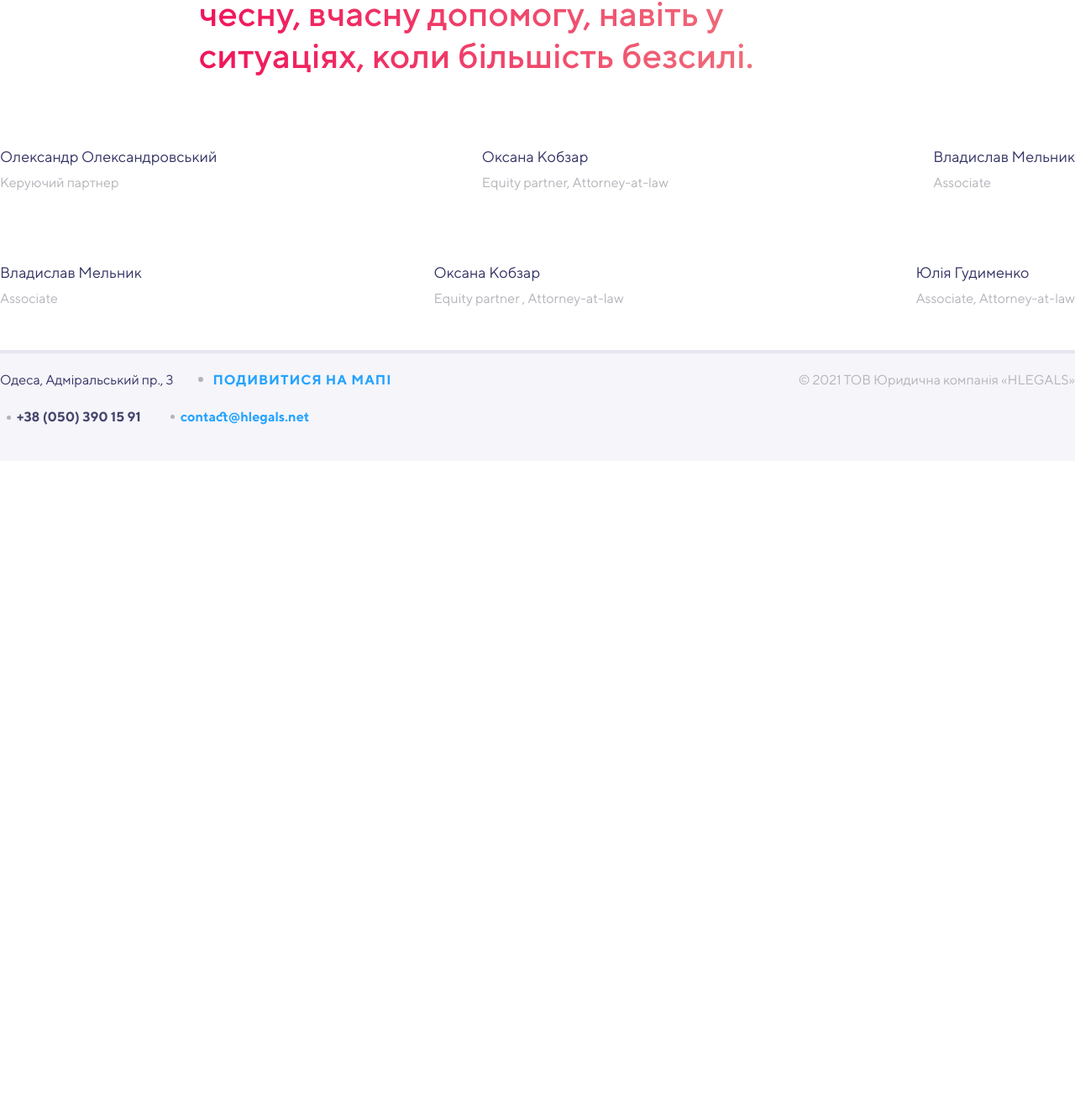
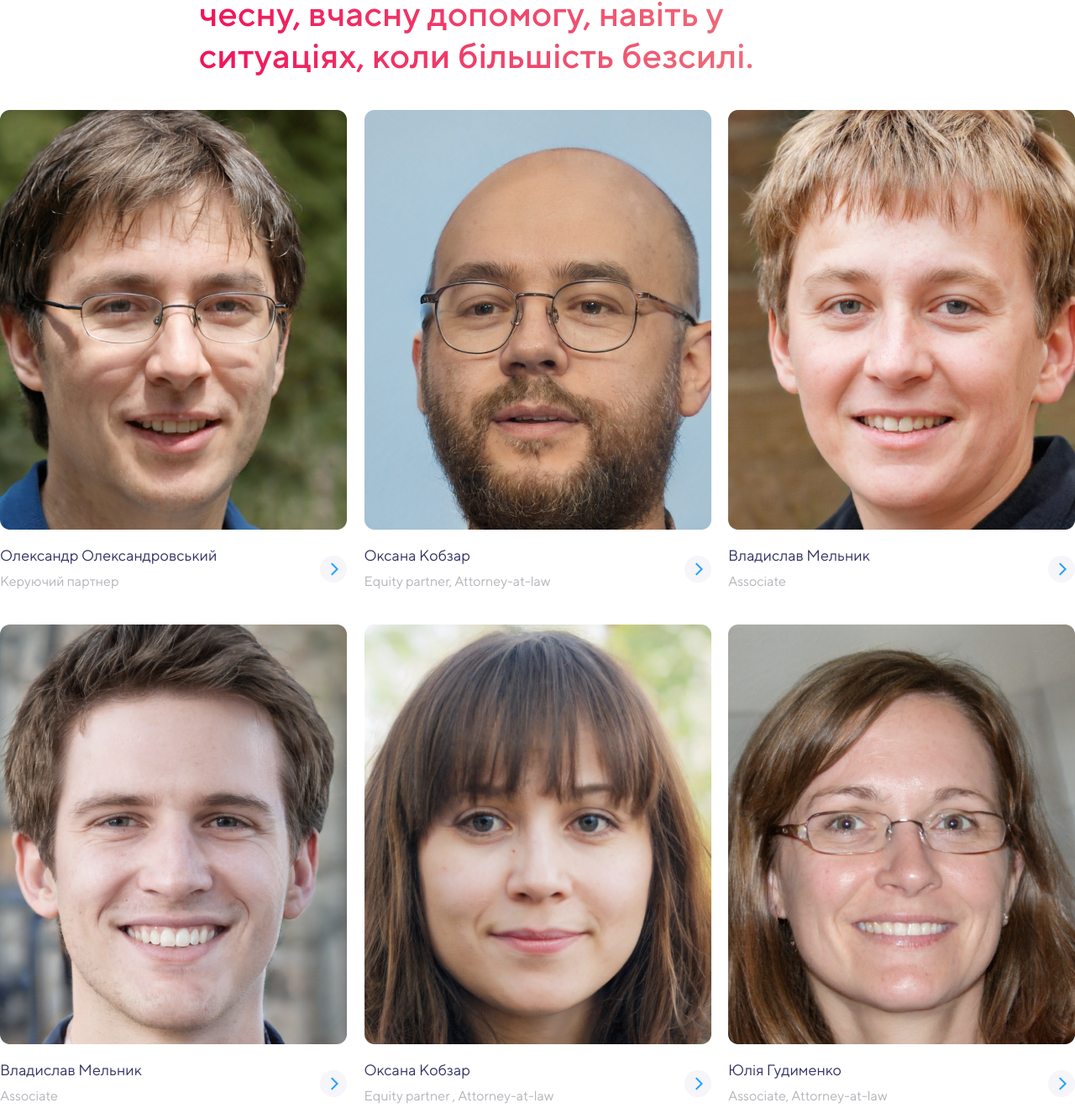
Before and after one commit to OlenaShovkoplyas/HLegals-Site, a plain HTML site: page pages/members.html in a window 1280 px wide. Shown: the part 269-1589 px from the top of the page at 84% size. Before the commit the page ends 818 px from the top, so only its background shows below. Drawn offline with nearby package versions, Linux system fonts and the light colour scheme; files that its build step writes are made by us from their sources; files whose address does not match are found by name.

Commit message:
finish "Team"

```diff
--- a/pages/members.html
+++ b/pages/members.html
@@ -9,7 +9,7 @@
         integrity="sha384-gH2yIJqKdNHPEq0n4Mqa/HGKIhSkIHeL5AyhkYV8i59U5AR6csBvApHHNl/vI1Bx" crossorigin="anonymous">
     <link rel="stylesheet" href="./services-pages/service-style/services-style.css">
     <link rel="stylesheet" href="../styles/index.css">
-    <title>Document</title>
+    <title>Team</title>
 </head>
 
 <body>
@@ -19,12 +19,12 @@
                 <div class="header-flex">
                     <a href="../../index.html">
                         <div class="flex-start">
-                            <img class="logo-header" src="../../img/LogoMin-v2.png" alt="">
+                            <img class="logo-header" src="../img/logoHillel-mini.svg" alt="">
 
                         </div>
                     </a>
                     <div class="cookie-block">
-                        <img class="cookie-img" src="../img/team-2.png" alt="">
+                        <img class="cookie-img" src="../img/logo-team.png" alt="">
                     </div>
 
                     <div>
@@ -39,11 +39,9 @@
                                     Адміральський пр.,
                                     3</a>
                                 <div class="number-block">
-                                    <a class="header-number language-grey"
-                                        href="tel:+38 (050) 390 15 91">+38
-                                        (050) 390 15 91</a>
+                                    <a class="header-number language-grey"href="tel:+38 (050) 390 15 91">+38 (050) 390 15 91</a>
                                 </div>
-                                <a class="facebook-img-header" href="#"><img src="../img/Facebook-grey.png" alt=""></a>
+                                <a class="facebook-img-header" href="#"><img src="../img/fb-grey (2).png" alt=""></a>
                             </div>
                         </div>
                         <nav>
@@ -84,40 +82,40 @@
         <div>
             <div class="member-conteiner-flex">
                 <div class="member-block">
-                    <a href="../pages/member-pages/member-1.html"><img class="member-main-img" src="../img/Photo-6.png" alt=""></a>
+                    <a href="../pages/member_pages/member1.html"><img class="member-main-img" src="../img/Oleksandr.png" alt=""></a>
                     <div class="member-flex-maim-2">
                         <div>
                             <p class="member-name">Олександр Олександровський</p>
                             <p class="member-work">Керуючий партнер</p>
                         </div>
                         <div class="flex-btn">
-                            <a href="../pages/member-pages/member-1.html"><img src="../img/Open.png" alt=""></a>
+                            <a href="../pages/member_pages/member1.html"><img src="../img/Open-arrow.png" alt=""></a>
                         </div>
                     </div>
                 </div>
 
                 <div class="member-block">
-                    <a href="../pages/member-pages/member-2.html"><img class="member-main-img" src="../img/Photo.png" alt=""></a>
+                    <a href="../pages/member_pages/member2.html"><img class="member-main-img" src="../img/Oleksey.png" alt=""></a>
                     <div class="member-flex-maim-2">
                         <div>
                             <p class="member-name">Оксана Кобзар</p>
                             <p class="member-work">Equity partner<span class="member-disp-none">, Attorney-at-law</span></p>
                         </div>
                         <div>
-                            <a href="../pages/member-pages/member-2.html"><img src="../img/Open.png" alt=""></a>
+                            <a href="../pages/member_pages/member2.html"><img src="../img/Open-arrow.png" alt=""></a>
                         </div>
                     </div>
                 </div>
 
                 <div class="member-block">
-                    <a href="../pages/member-pages/member-3.html"><img class="member-main-img" src="../img/Photo-2.png" alt=""></a>
+                    <a href="../pages/member_pages/member3.html"><img class="member-main-img" src="../img/Vladislav.png" alt=""></a>
                     <div class="member-flex-maim-2">
                         <div>
                             <p class="member-name">Владислав Мельник</p>
                             <p class="member-work">Associate</p>
                         </div>
                         <div>
-                            <a href="../pages/member-pages/member-3.html"><img src="../img/Open.png" alt=""></a>
+                            <a href="../pages/member_pages/member3.html"><img src="../img/Open-arrow.png" alt=""></a>
                         </div>
                     </div>
                 </div>
@@ -125,40 +123,40 @@
 
             <div class="member-conteiner-flex member-conteiner-flex-reversre">
                 <div class="member-block">
-                    <a href="../pages/member-pages/member-4.html"><img class="member-main-img" src="../img/Photo-3.png" alt=""></a>
+                    <a href="../pages/member_pages/member4.html"><img class="member-main-img" src="../img/Vladislav_m.png" alt=""></a>
                     <div class="member-flex-maim-2">
                         <div>
                             <p class="member-name">Владислав Мельник</p>
                             <p class="member-work">Associate</p>
                         </div>
                         <div>
-                            <a href="../pages/member-pages/member-4.html"><img src="../img/Open.png" alt=""></a>
+                            <a href="../pages/member_pages/member4.html"><img src="../img/Open-arrow.png" alt=""></a>
                         </div>
                     </div>
                 </div>
 
                 <div class="member-block">
-                    <a href="../pages/member-pages/member-5.html"><img class="member-main-img" src="../img/Photo-4.png" alt=""></a>
+                    <a href="../pages/member_pages/member5.html"><img class="member-main-img" src="../img/Oksana.png" alt=""></a>
                     <div class="member-flex-maim-2">
                         <div>
                             <p class="member-name">Оксана Кобзар</p>
                             <p class="member-work">Equity partner <span class="member-disp-none">, Attorney-at-law</span></p>
                         </div>
                         <div>
-                            <a href="../pages/member-pages/member-5.html"><img src="../img/Open.png" alt=""></a>
+                            <a href="../pages/member_pages/member5.html"><img src="../img/Open-arrow.png" alt=""></a>
                         </div>
                     </div>
                 </div>
 
                 <div class="member-block">
-                    <a href="../pages/member-pages/member-6.html"><img class="member-main-img" src="../img/Photo-5.png" alt=""></a>
+                    <a href="../pages/member_pages/member6.html"><img class="member-main-img" src="../img/Yulia.png" alt=""></a>
                     <div class="member-flex-maim-2">
                         <div>
                             <p class="member-name">Юлія Гудименко</p>
                             <p class="member-work">Associate, Attorney-at-law</p>
                         </div>
                         <div>
-                            <a href="../pages/member-pages/member-6.html"><img src="../img/Open.png" alt=""></a>
+                            <a href="../pages/member_pages/member6.html"><img src="../img/Open-arrow.png" alt=""></a>
                         </div>
                     </div>
                 </div>
```
Also changed, not shown: pages/about-us.html (+1 -1 lines), img/Open-arrow.png (added), img/logo-team.png (added).
